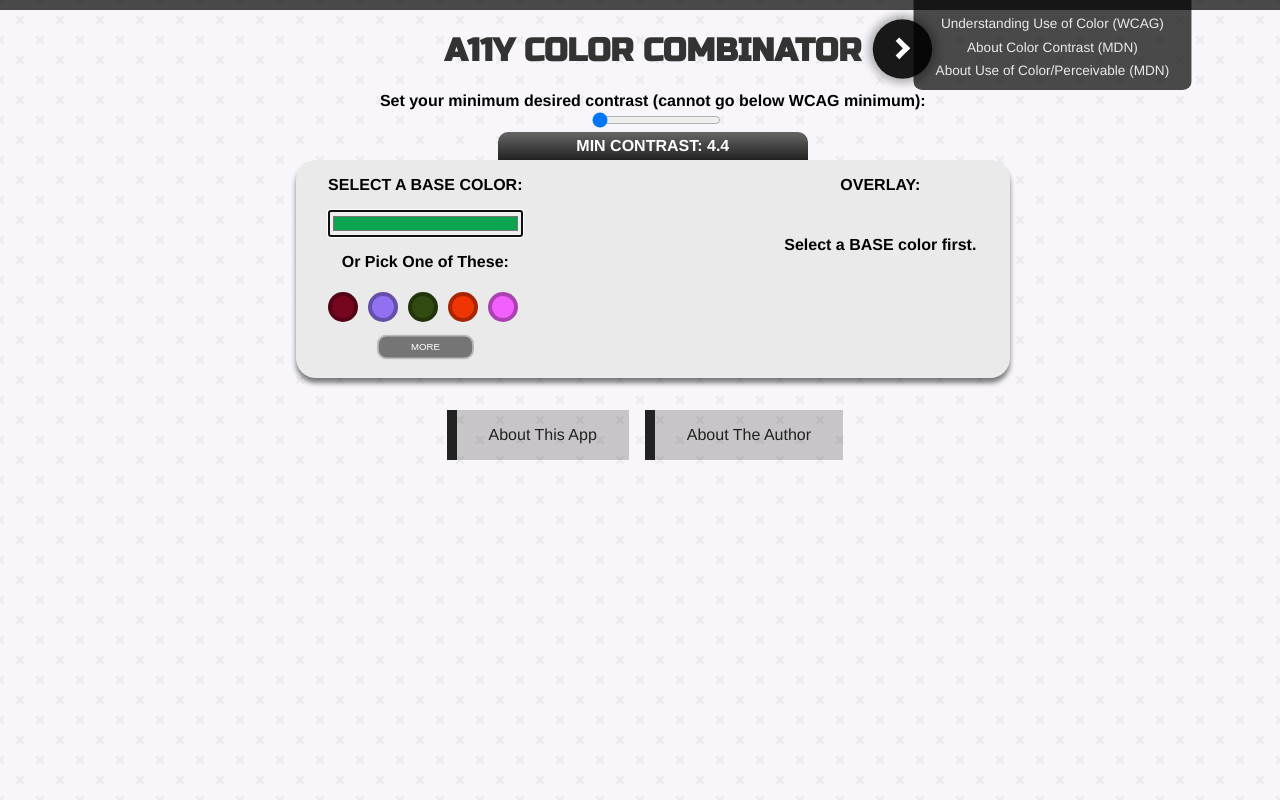
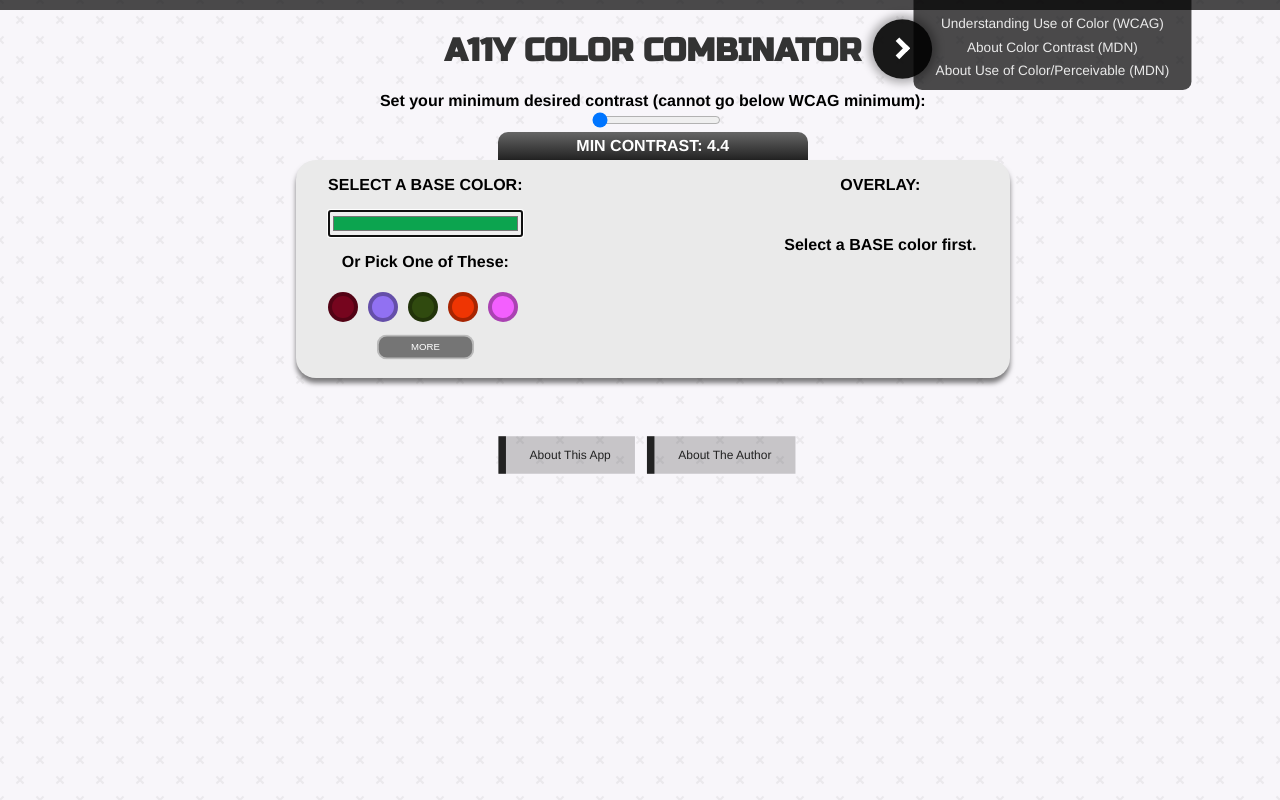
Before and after one commit to drinkingtheink/a11y-color-picker, a Vue app: page / in a window 1280 px wide. Shown: the top 800 px of the page. Built offline with nearby package versions, Linux system fonts and the light colour scheme.

Commit message:
scale about links

```diff
--- a/src/components/AppStage.vue
+++ b/src/components/AppStage.vue
@@ -555,6 +555,7 @@ h1, h2, h3, h4, h5, p, span, div {
   display: flex;
   justify-content: center;
   padding-bottom: 10rem;
+  transform: scale(0.75);
 }
 
 .about-links a {
```
